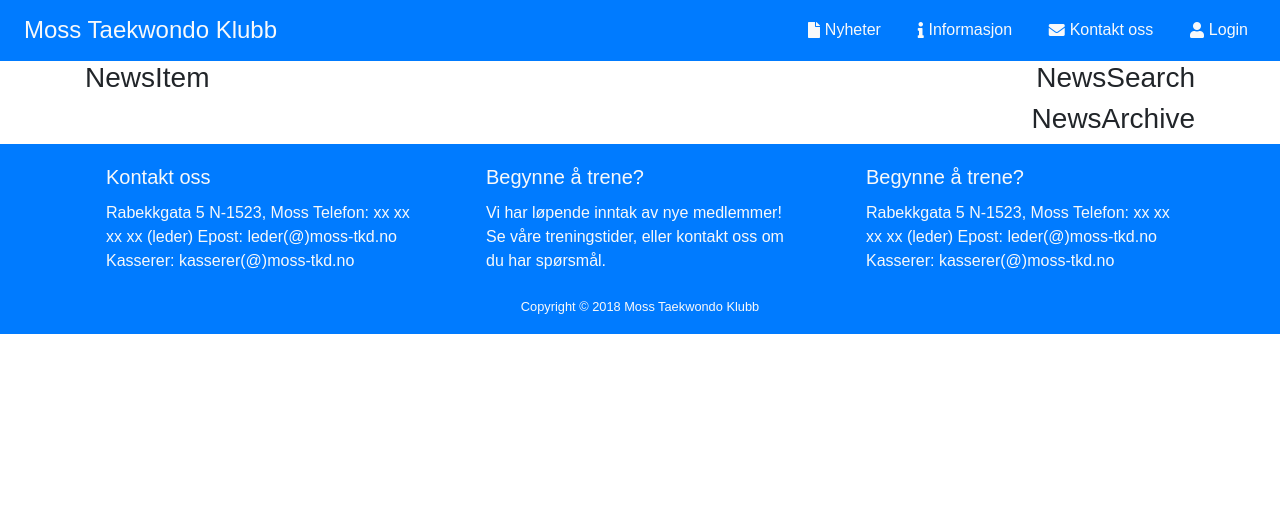
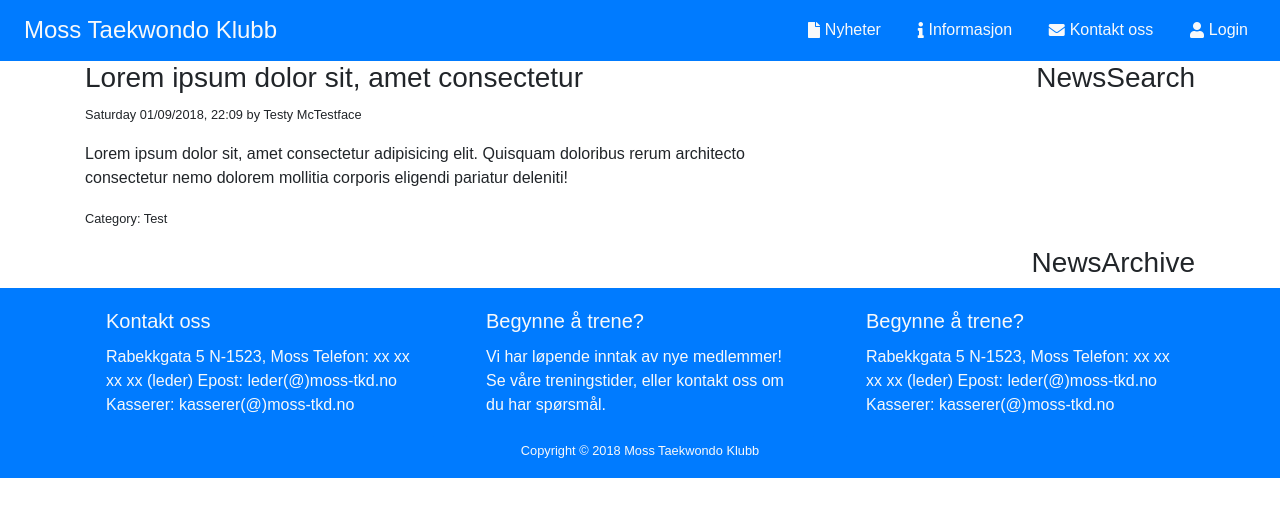
Before and after one commit to jakarlse88/mtk, a React (Create React App) app in the folder client/: page /news in a window 1280 px wide. Shown: the top 516 px of the page. Built offline with nearby package versions, Linux system fonts and the light colour scheme.

Commit message:
Prototype NewsItem component

```diff
--- a/client/package.json
+++ b/client/package.json
@@ -4,8 +4,10 @@
   "private": true,
   "dependencies": {
     "classnames": "^2.2.6",
+    "moment": "^2.22.2",
     "react": "^16.4.2",
     "react-dom": "^16.4.2",
+    "react-moment": "^0.7.9",
     "react-router-dom": "^4.3.1",
     "react-scripts": "1.1.5"
   },
--- a/client/src/components/news/NewsItem.js
+++ b/client/src/components/news/NewsItem.js
@@ -1,5 +1,50 @@
+import PropTypes from 'prop-types';
 import React from 'react';
 
-export default () => {
-  return <h3>NewsItem</h3>;
+import Moment from 'react-moment';
+
+const NewsItem = ({
+  author,
+  category,
+  date,
+  headline,
+  text
+}) => {
+  return (
+    <div>
+      <h3>{headline}</h3>
+      <p>
+        <small>
+          <Moment
+            date={date}
+            format="dddd DD/MM/YYYY, HH:MM"
+          />{' '}
+          by {author}
+        </small>
+      </p>
+      <p>{text}</p>
+      <p>
+        <small>Category: {category}</small>
+      </p>
+    </div>
+  );
 };
+
+NewsItem.defaultProps = {
+  author: 'Testy McTestface',
+  category: 'Test',
+  date: Date.now(),
+  headline: 'Lorem ipsum dolor sit, amet consectetur',
+  text:
+    'Lorem ipsum dolor sit, amet consectetur adipisicing elit. Quisquam doloribus rerum architecto consectetur nemo dolorem mollitia corporis eligendi pariatur deleniti!'
+};
+
+NewsItem.propTypes = {
+  author: PropTypes.string.isRequired,
+  category: PropTypes.string.isRequired,
+  date: PropTypes.string.isRequired,
+  headline: PropTypes.string.isRequired,
+  text: PropTypes.string.isRequired
+};
+
+export default NewsItem;
```
Also changed, not shown: 1 other file (tests, documents, lock files or other folders).
